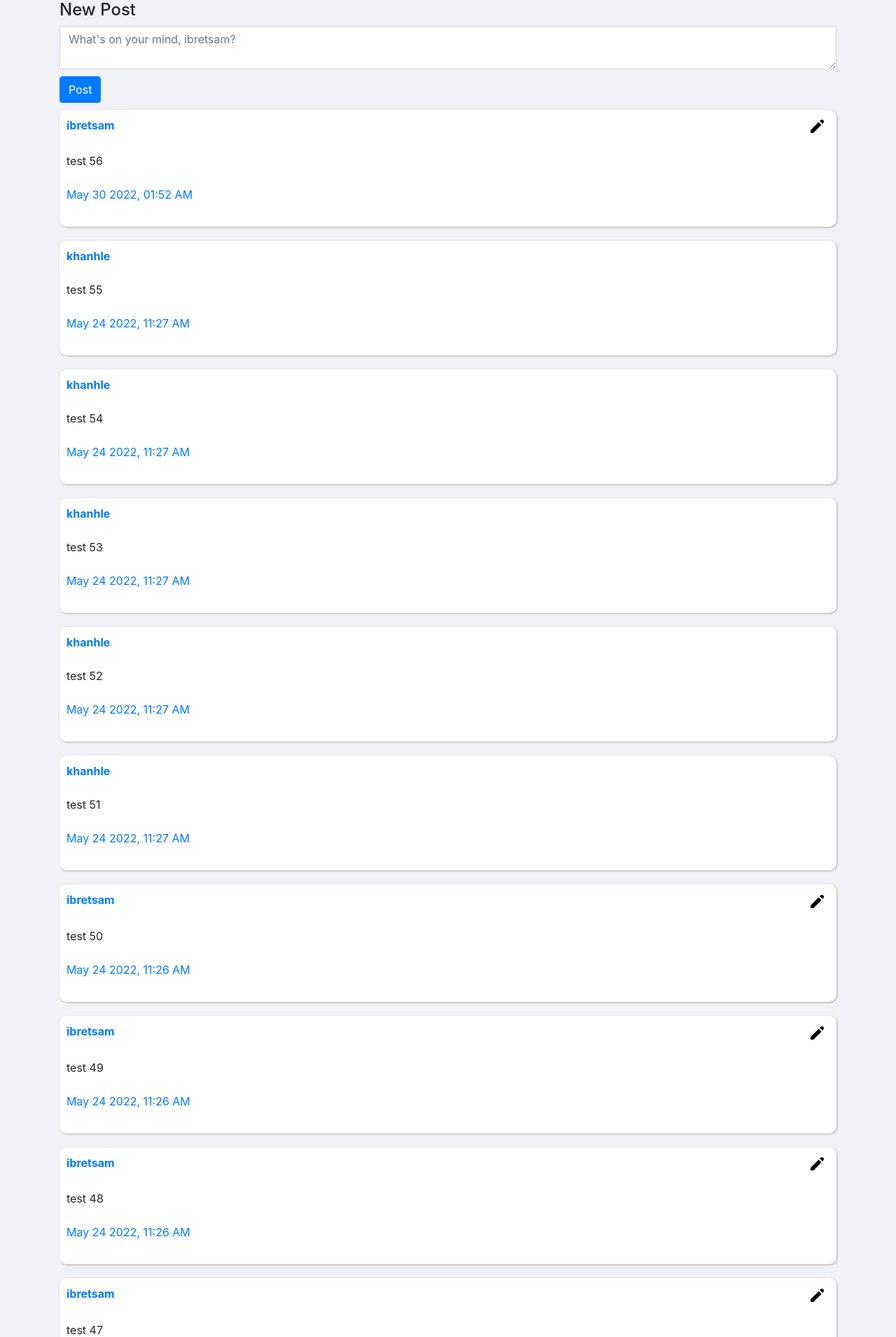
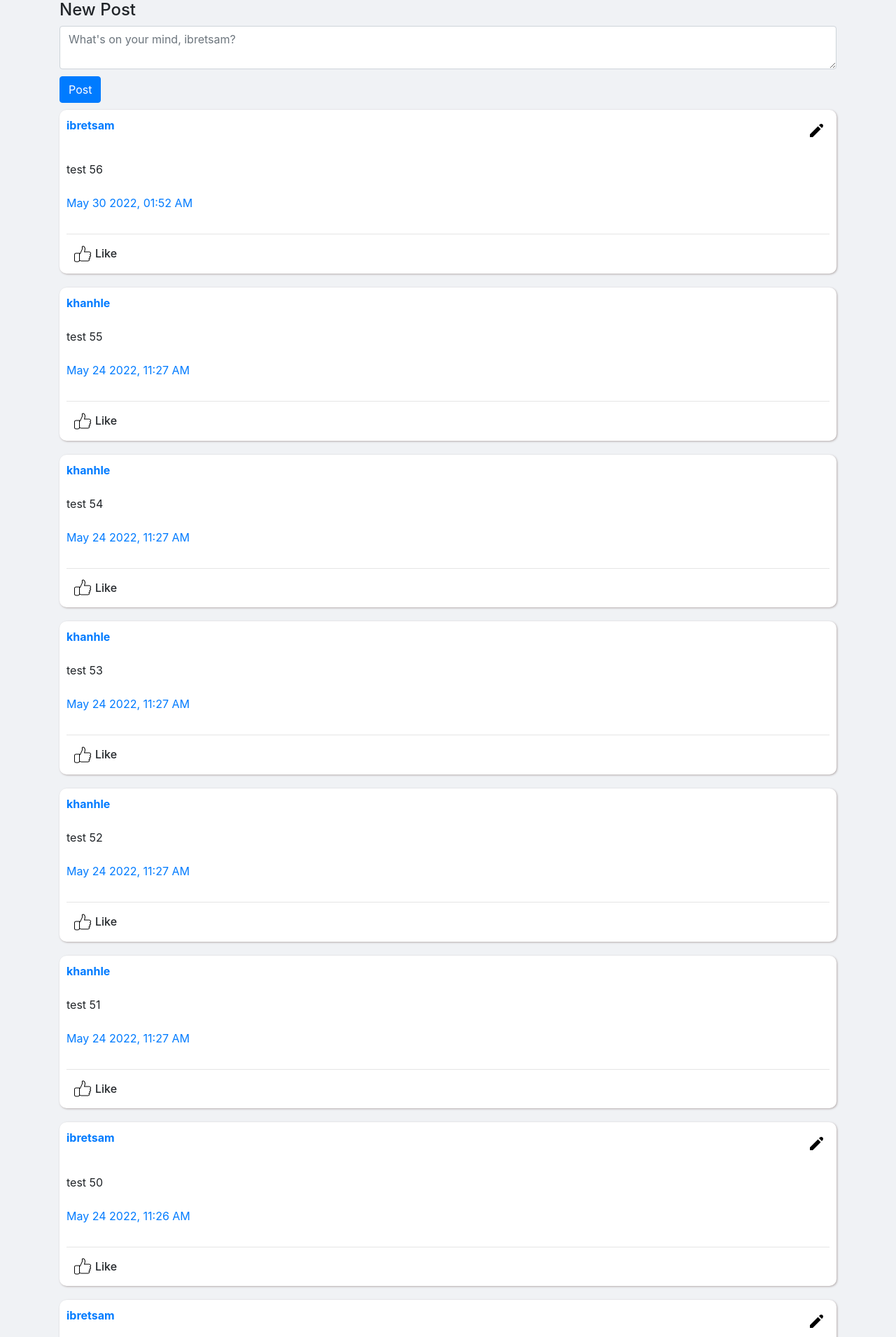
Before and after one commit to ibretsam/CS50-Project-4, a Django app: page / in a window 1280 px wide. Shown: the part 56-1967 px from the top of the page at 70% size. Run offline with Django 3.2, Linux system fonts and the light colour scheme; a user stored in the database is signed in; data comes from the database, SQL or seed files in the repository; both versions use the stored data as it was after the commit; some libraries are stand-ins or nearby versions.

Commit message:
Updated API return for like

```diff
--- a/network/models.py
+++ b/network/models.py
@@ -41,9 +41,9 @@ class Like(models.Model):
 
     def serialize(self):
         return {
-            "post": self.post.id,
+            "postID": self.post.id,
             "liked": self.liked,
-            "likedProfile": self.profile.id
+            "likedProfileID": self.profile.id
         }
 
     def __str__(self):
--- a/network/static/network/network.js
+++ b/network/static/network/network.js
@@ -18,7 +18,7 @@ document.addEventListener('DOMContentLoaded', () => {
         }
     }
     else {
-        let username = document.querySelector("#user");
+        const username = document.querySelector("#user");
         showpost(username.innerHTML, 1);
     }
 
@@ -43,14 +43,37 @@ function newpost(postContent, profile) {
 
 }
 
+const likesvg = `<svg width="24px" height="24px" viewBox="0 0 512 512">
+<path d="M512,304.021c0-12.821-5.099-24.768-13.867-33.6c9.963-10.901,15.019-25.536,13.632-40.725
+c-2.475-27.115-26.923-48.363-55.616-48.363H324.395c6.485-19.819,16.939-56.149,16.939-85.333c0-46.272-39.317-85.333-64-85.333
+c-22.165,0-38.016,12.459-38.677,12.992c-2.539,2.048-3.989,5.099-3.989,8.341v72.32l-61.44,133.141l-2.56,1.28v-4.075
+c0-5.888-4.779-10.667-10.667-10.667H53.333C23.936,224,0,247.936,0,277.333V448c0,29.397,23.936,53.333,53.333,53.333h64
+c23.083,0,42.773-14.72,50.219-35.243c17.749,9.131,41.643,13.931,56.469,13.931H419.84c23.232,0,43.541-15.68,48.32-37.269
+c2.453-11.115,1.024-22.315-3.84-32.043c15.744-7.936,26.347-24.171,26.347-42.688c0-7.552-1.728-14.784-5.013-21.333
+C501.397,338.752,512,322.517,512,304.021z M149.333,448c0,17.643-14.379,32-32,32h-64c-17.664,0-32-14.357-32-32V277.333
+c0-17.643,14.357-32,32-32v0.107h95.957v10.667c0,0.064,0.043,0.107,0.043,0.171V448z M466.987,330.368
+c-4.117,0.469-7.595,3.264-8.896,7.211c-1.301,3.925-0.235,8.277,2.795,11.115c5.44,5.141,8.427,12.011,8.427,19.349
+c0,13.44-10.155,24.768-23.637,26.304c-4.117,0.469-7.595,3.264-8.896,7.211c-1.301,3.925-0.235,8.277,2.795,11.115
+c7.04,6.635,9.856,15.936,7.744,25.472c-2.624,11.883-14.187,20.523-27.499,20.523H224c-15.851,0-41.365-6.848-53.333-15.744
+V262.656l15.381-7.68c2.155-1.088,3.883-2.88,4.907-5.077l64-138.667c0.64-1.387,0.981-2.923,0.981-4.459V37.909
+c4.437-2.453,12.139-5.803,21.333-5.803c11.691,0,42.667,29.077,42.667,64c0,37.525-20.416,91.669-20.629,92.203
+c-1.237,3.264-0.811,6.955,1.195,9.835c2.005,2.88,5.269,4.608,8.789,4.608h146.795c17.792,0,32.896,12.715,34.389,28.971
+c1.131,12.16-4.672,23.723-15.168,30.187c-3.285,2.005-5.205,5.653-5.056,9.493c0.128,3.84,2.347,7.296,5.781,9.067
+c9.003,4.608,14.592,13.653,14.592,23.595C490.603,317.504,480.448,328.832,466.987,330.368z"/>
+</svg>`;
+
+const editBtnImage = `<svg width="24px" height="24px">
+                    <path d="M 19.171875 2 C 18.448125 2 17.724375 2.275625 17.171875 2.828125 L 16 4 L 20 8 L 21.171875 6.828125 C 22.275875 5.724125 22.275875 3.933125 21.171875 2.828125 C 20.619375 2.275625 19.895625 2 19.171875 2 z M 14.5 5.5 L 3 17 L 3 21 L 7 21 L 18.5 9.5 L 14.5 5.5 z"/>
+                </svg>`
+
 function showpost(target, page) {
-    let username = document.querySelector("#username").innerHTML;
+    const username = document.querySelector("#username").innerHTML;
     fetch(`/post/${target}?page=${page}`).then(response => response.json()).then(posts => {
         posts.post.forEach(post => {
             const postElement = document.createElement('div');
 
             if (post.profile == username) {
-                postElement.innerHTML = `<div class="post">
+                postElement.innerHTML = `<div class="post" data-id="${post.id}">
                                             <div class="post-wrapper">
                                                 <div id="user">
                                                     <a href="/profile/${post.profile_id}">
@@ -63,6 +86,16 @@ function showpost(target, page) {
                                             <br>
                                             <div id="content">${post.postContent}</div> <br>
                                             <div id="time"><a href="/post/${post.id}">${post.time}</a></div> <br>
+                                            <hr class="like-split">
+                                            <div class="like-btn">
+                                                <div class="like-img">
+                                                    <button>
+                                                        ${likesvg}
+                                                    </button>
+                                                </div>
+                                                <div class="like-text">
+                                                <span>Like</span></div>
+                                            </div>
                                     </div>
                                     <div class="edit-post" style="display:none">
                                         <form>
@@ -77,7 +110,7 @@ function showpost(target, page) {
 
             }
             else {
-                postElement.innerHTML = `<div class="post">
+                postElement.innerHTML = `<div class="post" data-id="${post.id}">
                 <div id="user">
                     <a href="/profile/${post.profile_id}">
                         <strong class="post_profile">${post.profile}</strong>
@@ -85,6 +118,16 @@ function showpost(target, page) {
                 </div> <br>
                 <div id="content">${post.postContent}</div> <br>
                 <div id="time"><a href="/post/${post.id}">${post.time}</a></div> <br>
+                <hr class="like-split">
+                                            <div class="like-btn">
+                                                <div class="like-img">
+                                                    <button>
+                                                        ${likesvg}
+                                                    </button>
+                                                </div>
+                                                <div class="like-text">
+                                                <span>Like</span></div>
+                                            </div>
             </div>
                 `
             }
@@ -145,9 +188,14 @@ function showpost(target, page) {
                 <a class="page-link" href="#" data-page="${posts.currentpage + 1}">Next</a>
               </li>`
             }
+        });
 
-
-        });
+        const likeBtn = document.querySelectorAll(".like-btn");
+            likeBtn.forEach(btn => {
+                btn.addEventListener('click', () => {
+                    likePost(btn.parentElement.dataset.id, true)
+                })
+            })
 
         const editBtn = document.querySelectorAll(".edit-btn");
         editBtn.forEach(btn => {
@@ -181,7 +229,7 @@ function showpost(target, page) {
 
 
             btn.innerHTML = `<button class="editButton">
-                <svg width="24px" height="24px">    <path d="M 19.171875 2 C 18.448125 2 17.724375 2.275625 17.171875 2.828125 L 16 4 L 20 8 L 21.171875 6.828125 C 22.275875 5.724125 22.275875 3.933125 21.171875 2.828125 C 20.619375 2.275625 19.895625 2 19.171875 2 z M 14.5 5.5 L 3 17 L 3 21 L 7 21 L 18.5 9.5 L 14.5 5.5 z"/></svg>
+                ${editBtnImage}
             </button>`;
             })
 
@@ -225,3 +273,15 @@ function editPost(postContent, postID) {
         })
     })
 }
+
+function likePost(postID, condition) {
+    fetch(`http://${window.location.hostname}:${window.location.port}/post/${postID}/like`, {
+        method: 'PUT',
+        body: JSON.stringify({
+            liked: condition
+        })
+    }).then(response => response.json()).then(result => {
+        console.log(result)
+
+    })
+}
--- a/network/static/network/styles.css
+++ b/network/static/network/styles.css
@@ -37,4 +37,33 @@ textarea {
 .editButton{
     border: none;
     background: none;
+    padding: 7px;
+    border-radius: 5px;
+    transition: 0.25s;
 }
+.editButton:hover{
+    background-color: #b3abab40;
+}
+.like-split{
+    margin: 0.5rem 0;
+}
+
+.like-btn{
+    display: flex;
+    cursor: pointer;
+    width: fit-content;
+    padding: 5px;
+    border-radius: 5px;
+    transition: .25s;
+}
+.like-btn:hover {
+    background-color: #b3abab67;
+}
+.like-btn button{
+    background: none;
+    border: none;
+}
+.like-btn span {
+    vertical-align: middle;
+    font-weight: 500;
+}
--- a/network/views.py
+++ b/network/views.py
@@ -209,10 +209,9 @@ def like(request, post_id):
                 liked = data["liked"],
                 post = post
             )
-
-        return JsonResponse({"message": "success"})
+        return JsonResponse({"message": "Post liked succesfully", "likeObj": like.serialize(), "likeCount": Like.objects.filter(post = post, liked = True).count()})
 
     else:
         return JsonResponse({
-            "error": "GET or PUT request required."
+            "error": "PUT request required."
         }, status=400)
```
Also changed, not shown: db.sqlite3. Lines whose indentation alone changed are shown as unchanged.
